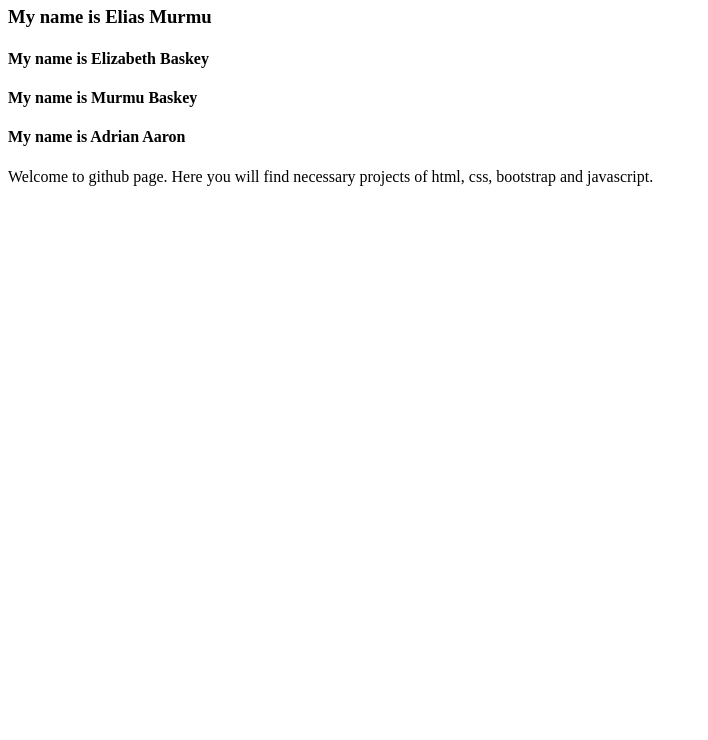
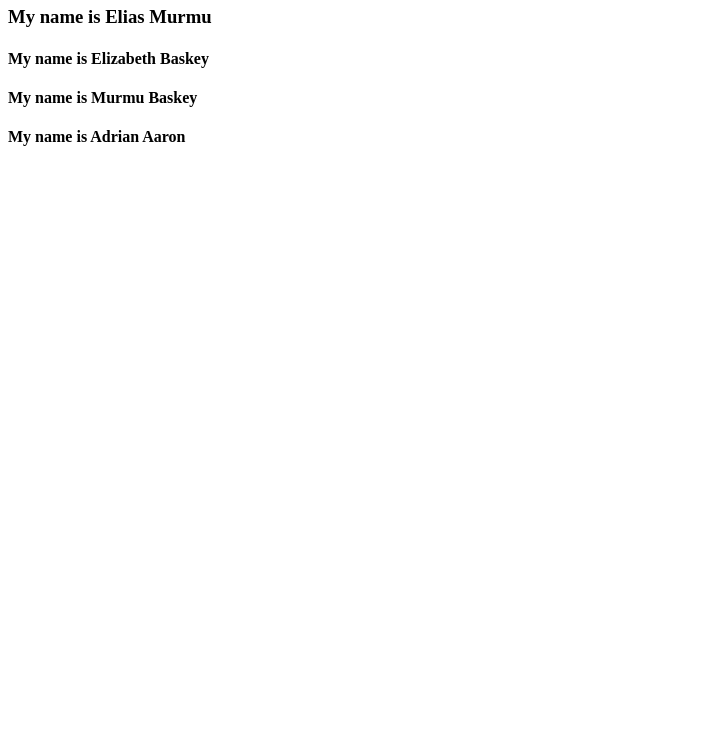
Before and after one commit to emurmu648/practice, a plain HTML site: page index.html in a window 1280 px wide. Shown: the part 60-800 px from the top of the page, without its empty margins (0-708 px from the left). Drawn offline with Linux system fonts and the light colour scheme.

Commit message:
Update index.html

```diff
--- a/index.html
+++ b/index.html
@@ -3,4 +3,3 @@
 <h4>My name is Elizabeth Baskey</h4>
 <h4>My name is Murmu Baskey</h4>
 <h4>My name is Adrian Aaron</h4>
-<p> Welcome to github page. Here you will find necessary projects of html, css, bootstrap and javascript.</p>
```
